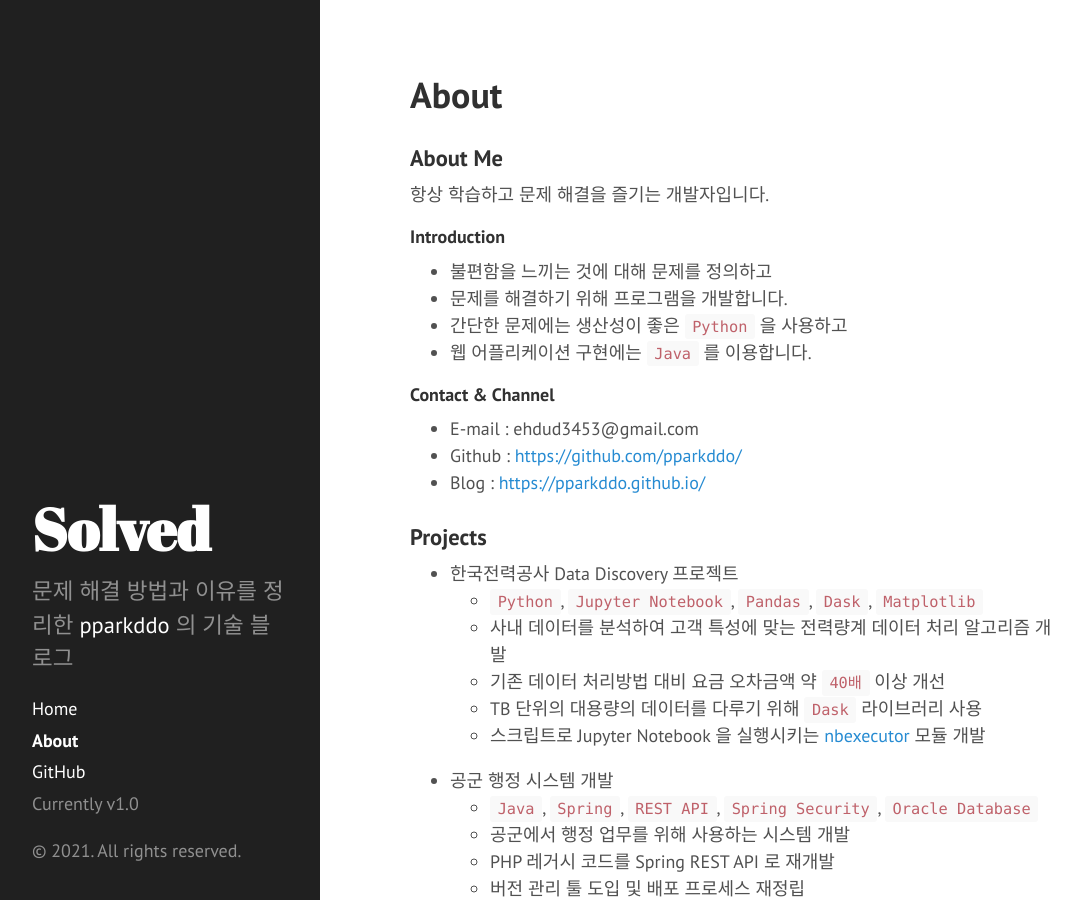
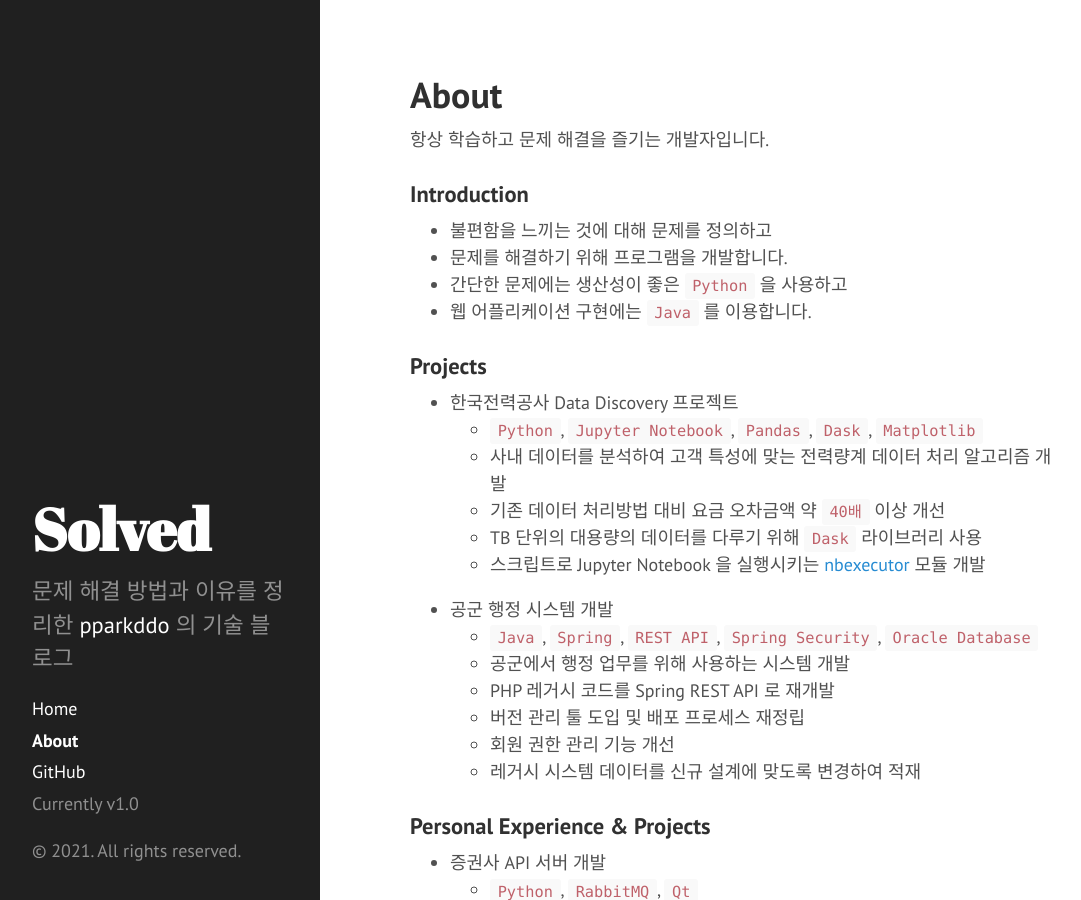
Before and after one commit to pparkddo/pparkddo.github.io, a Jekyll site: the page built from about.md, in a window 1280 px wide and 900 px high. Shown: the whole window, without its empty margins (4-1085 px from the left). Built offline with Jekyll 4.4.1, drawn with Linux system fonts in a browser that asks for light colours; some of the changed text lies outside the part shown.

Commit message:
Doc: Update About

```diff
--- a/about.md
+++ b/about.md
@@ -3,19 +3,13 @@ layout: page
 title: About
 ---
 
-### About Me
 항상 학습하고 문제 해결을 즐기는 개발자입니다.
 
-#### Introduction
+### Introduction
 - 불편함을 느끼는 것에 대해 문제를 정의하고
 - 문제를 해결하기 위해 프로그램을 개발합니다.
 - 간단한 문제에는 생산성이 좋은 `Python` 을 사용하고
 - 웹 어플리케이션 구현에는 `Java` 를 이용합니다.
-
-#### Contact & Channel
-- E-mail : ehdud3453@gmail.com
-- Github : [https://github.com/pparkddo/](https://github.com/pparkddo/)
-- Blog : [https://pparkddo.github.io/](https://pparkddo.github.io/)
 
 <!-- ### Skills -->
 
```
Also changed, not shown: other parts of about.md (+5 -0 lines).
